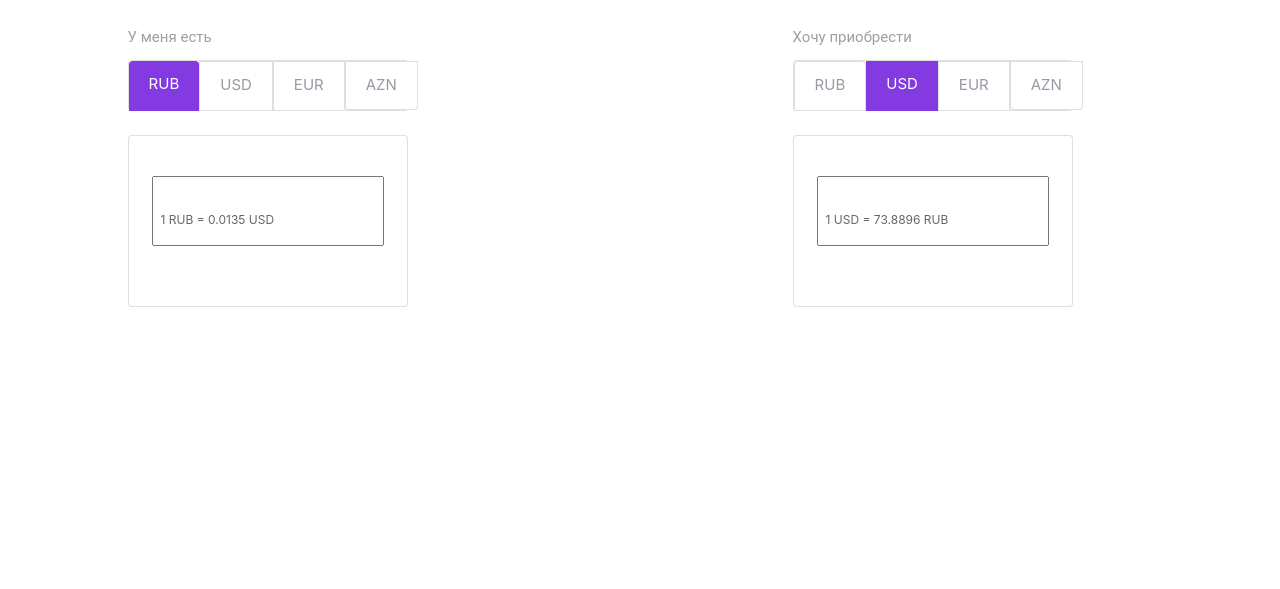
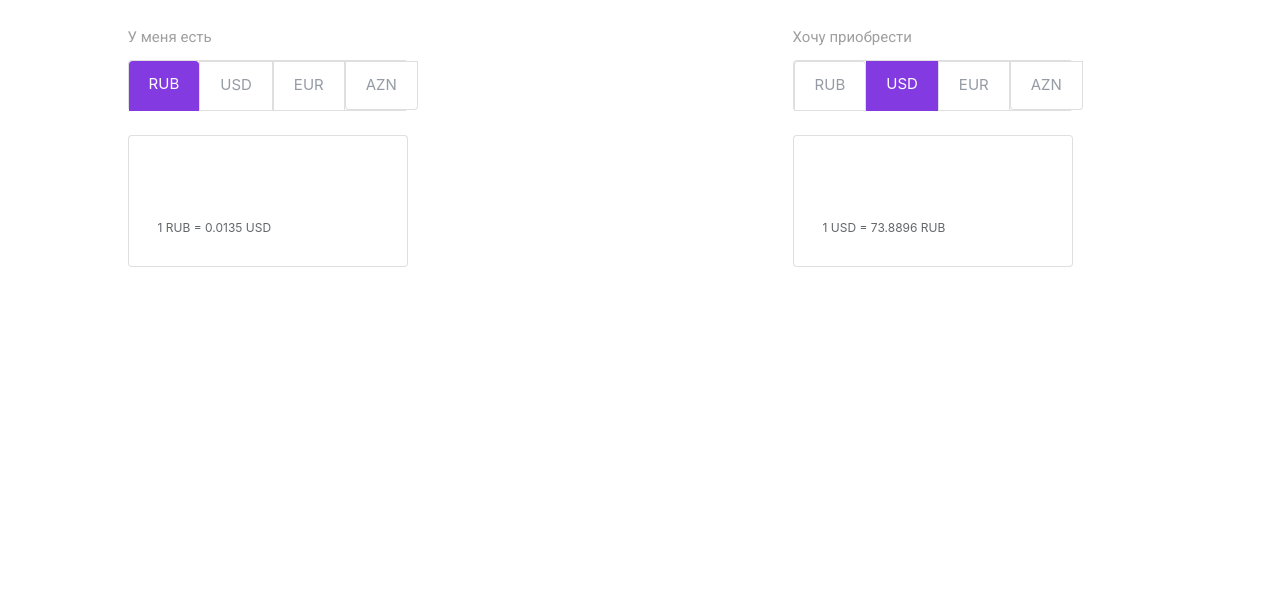
Before and after one commit to zarifa-mammadli/CurrencyProject, a plain HTML site: page index.html in a window 1280 px wide. Shown: the part 211-800 px from the top of the page. Drawn offline with nearby package versions, Linux system fonts and the light colour scheme.

Commit message:
Last changes

```diff
--- a/index.html
+++ b/index.html
@@ -7,7 +7,7 @@
   <meta name="viewport" content="width=device-width, initial-scale=1.0">
   <title>Document</title>
   <link rel="stylesheet" href="style.css">
-    <link rel="stylesheet" href="https://cdn.jsdelivr.net/npm/bootstrap@4.3.1/dist/css/bootstrap.min.css">
+  <link rel="stylesheet" href="https://cdn.jsdelivr.net/npm/bootstrap@4.3.1/dist/css/bootstrap.min.css">
 </head>
 
 <body>
@@ -64,15 +64,10 @@
           </div>
           <div class="card  mt-4" style="width:280px;">
             <div class="card-body">
-              <!-- <input id="fromInp" type="text" class="from_bottom"> -->
               <div class="impt_all">
                 <label id="abso" for="fromInp" class="from_bottom">1 RUB = 0.0135 USD</label>
-                <input id="fromInp" type="number" min="0" max="1000000">
-            </div>
-
-              <p class="card-text money-text-from"></p>
-
-
+                <input id="fromInp" type="number" min="0" max="100000">
+              </div>
             </div>
           </div>
         </div>
@@ -89,13 +84,10 @@
           </div>
           <div class="card  mt-4" style="width:280px;">
             <div class="card-body">
-              <!-- <h5 class="card-title money">67.6685</h5> -->
-              <!-- <input id="toInp" type="text" class="to_bottom"> -->
               <div class="impt_all">
                 <label id="abso" for="toInp" class="to_bottom">1 USD = 73.8896 RUB</label>
-                <input id="toInp" type="number" min="0" max="1000000">
+                <input id="toInp" type="number" min="0" max="100000">
             </div>
-              <p class="card-text money-text-to"></p>
             </div>
           </div>
         </div>
--- a/style.css
+++ b/style.css
@@ -1,3 +1,4 @@
+@import url('https://fonts.googleapis.com/css2?family=Montserrat:wght@500&family=Roboto:wght@400;500;700&display=swap');
 *{
     margin: 0;
     padding: 0;
@@ -22,9 +23,12 @@ ul{
     display: flex;
     align-items: center;
     letter-spacing: 0.06em;
+}
+.nav-link{
     color: #959BA4;
-
-
+}
+.nav-link:hover{
+    color: black;
 }
 .nav-text{
     text-align: center;
@@ -167,8 +171,10 @@ ul li{
     color: #9F9F9F;
 }
 .impt_all {
-    text-align: center;
-    width: 232px;
+    display: flex;
+    align-items: flex-start;
+    justify-content: flex-start;
+    width: 100%;
     margin: auto;
     margin-top: 20px;
     position: relative;
@@ -180,11 +186,12 @@ ul li{
     padding-bottom: 24px;
     font-size: 36px;
     padding-left: 9px;
+    border: none;
+    outline: none;
 }
-
 #abso {
     position: absolute;
-    bottom: 9px;
+    bottom: 1px;
     left: 9px;
     opacity: 0.7;
     font-size: 12px;
```
